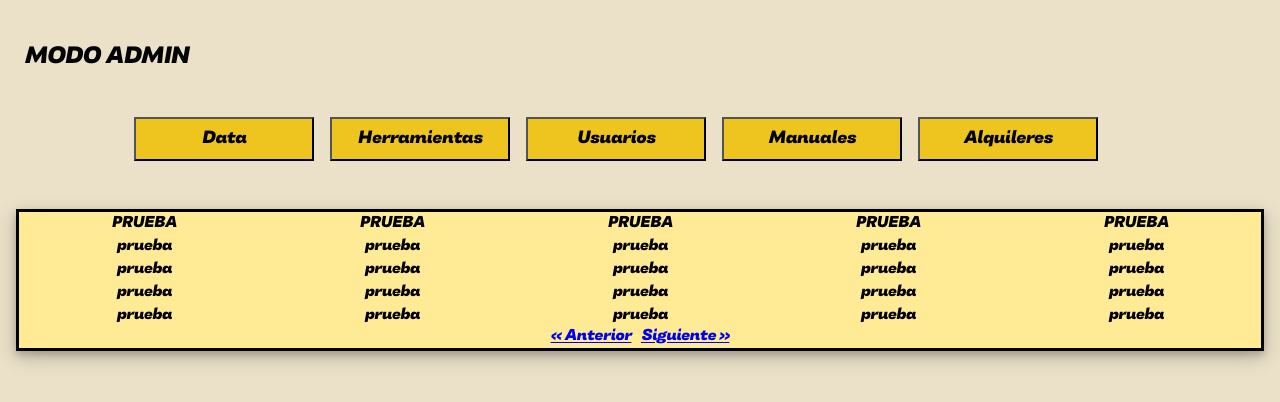
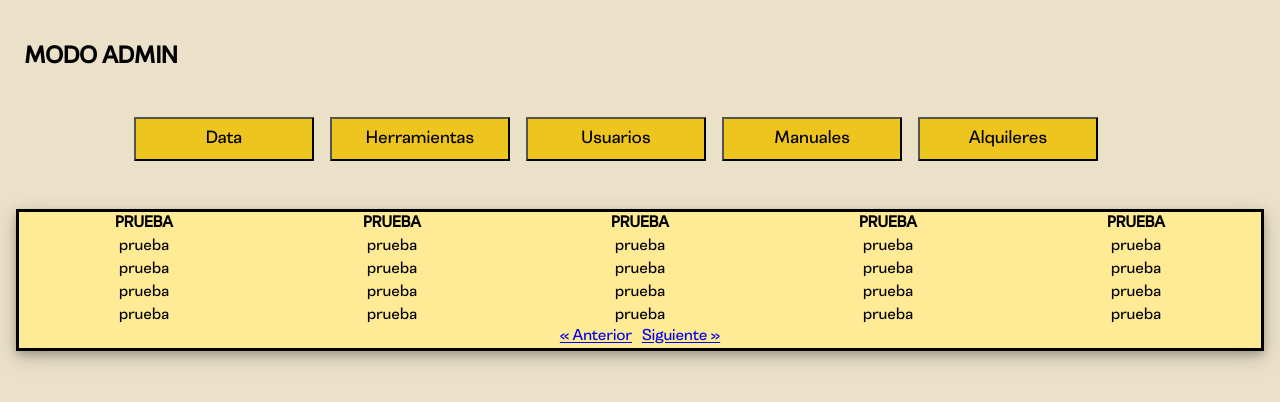
Before and after one commit to Wolfxyz16/retoFixPoint, a PHP site: page /html/admin.html in a window 1280 px wide. Shown: the part 132-534 px from the top of the page. Run offline with PHP 8.4, Linux system fonts and the light colour scheme.

Commit message:
retoques en estilos css

```diff
--- a/styles/admin.css
+++ b/styles/admin.css
@@ -11,7 +11,7 @@
 
 @font-face {
     font-family: fuenteFixpoint;
-    src: url(/fonts/tonus-sans-heavy-italic.otf) format("opentype");
+    src: url(/fonts/tonus-sans-regular.otf) format("opentype");
 }
 
 body {
```
